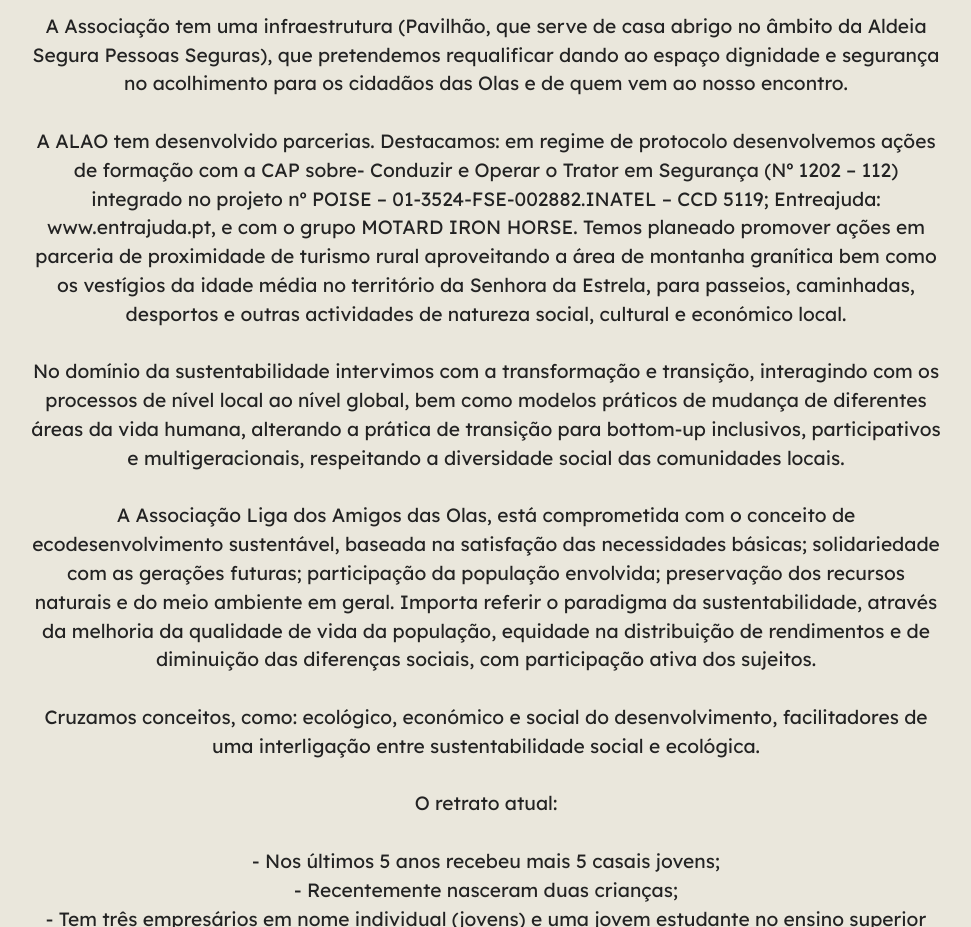
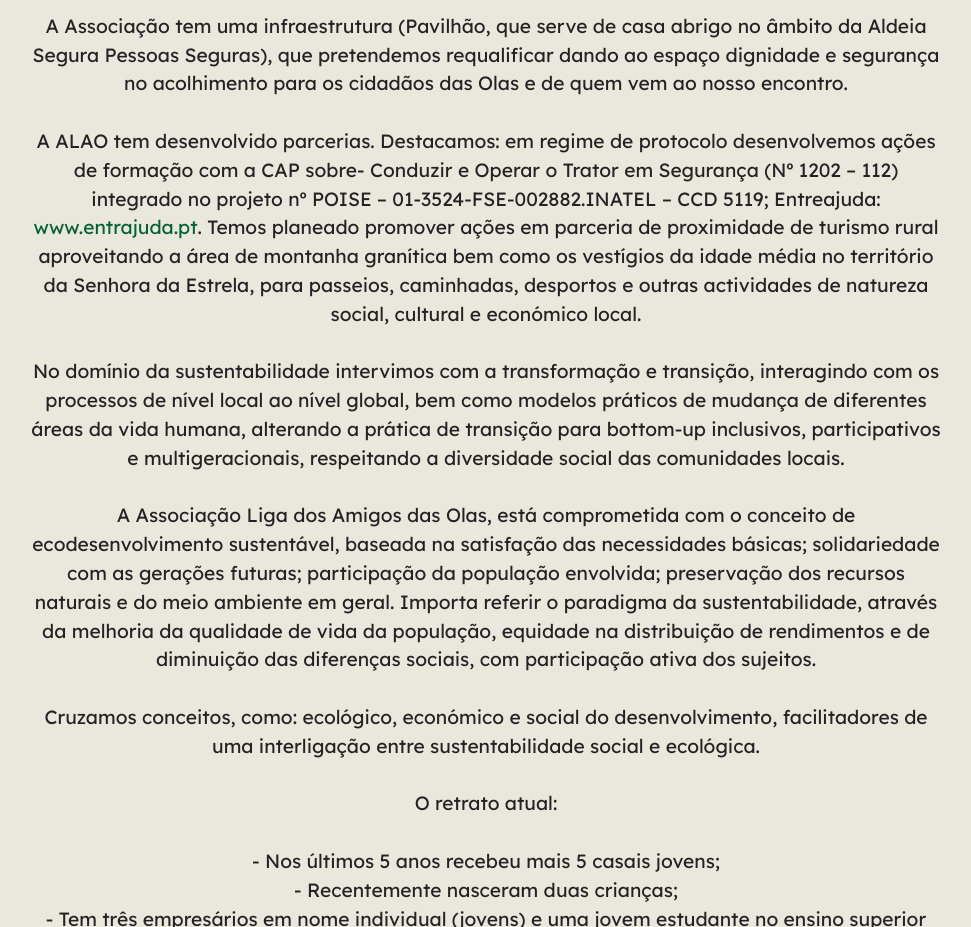
Before and after one commit to Haras71/ALAO, a website: page missao.html in a window 1280 px wide. Shown: the part 1480-2407 px from the top of the page, without its empty margins (154-1125 px from the left). Drawn offline with Linux system fonts and the light colour scheme.

Commit message:
Update missao.html

```diff
--- a/missao.html
+++ b/missao.html
@@ -148,7 +148,7 @@
 
                         <div>
                             A ALAO tem desenvolvido parcerias.  Destacamos: em regime de protocolo desenvolvemos ações de formação com a CAP sobre- Conduzir e Operar o Trator em
-                            Segurança (Nº 1202 – 112) integrado no projeto nº POISE – 01-3524-FSE-002882.INATEL – CCD 5119;  Entreajuda: www.entrajuda.pt, e com o grupo MOTARD IRON HORSE.
+                            Segurança (Nº 1202 – 112) integrado no projeto nº POISE – 01-3524-FSE-002882.INATEL – CCD 5119;  Entreajuda: <a href="www.entrajuda.pt" target="blank">www.entrajuda.pt</a>.
                             Temos planeado promover ações em parceria de proximidade de turismo rural aproveitando a área de montanha granítica bem como os vestígios da idade média no
                             território da Senhora da Estrela, para passeios, caminhadas, desportos e outras  actividades de natureza social, cultural e económico local.
                         </div></br>
```
